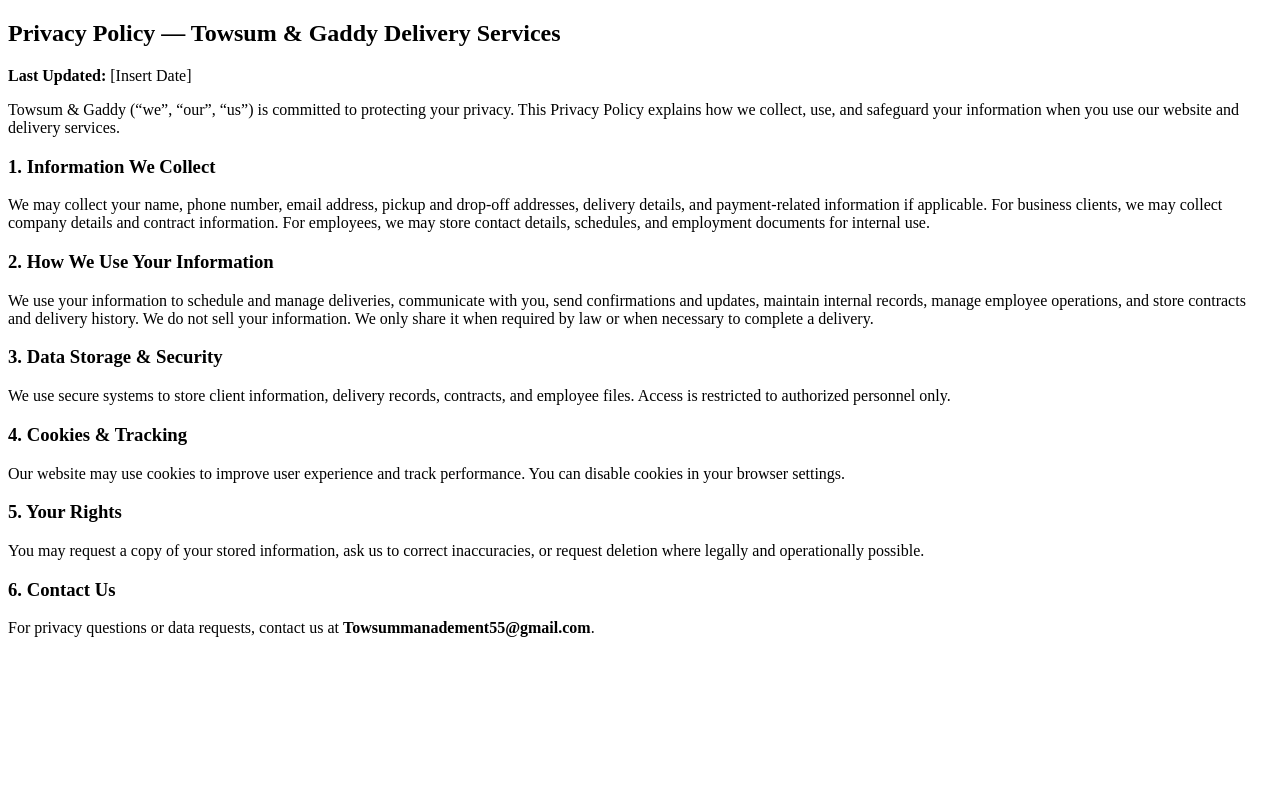
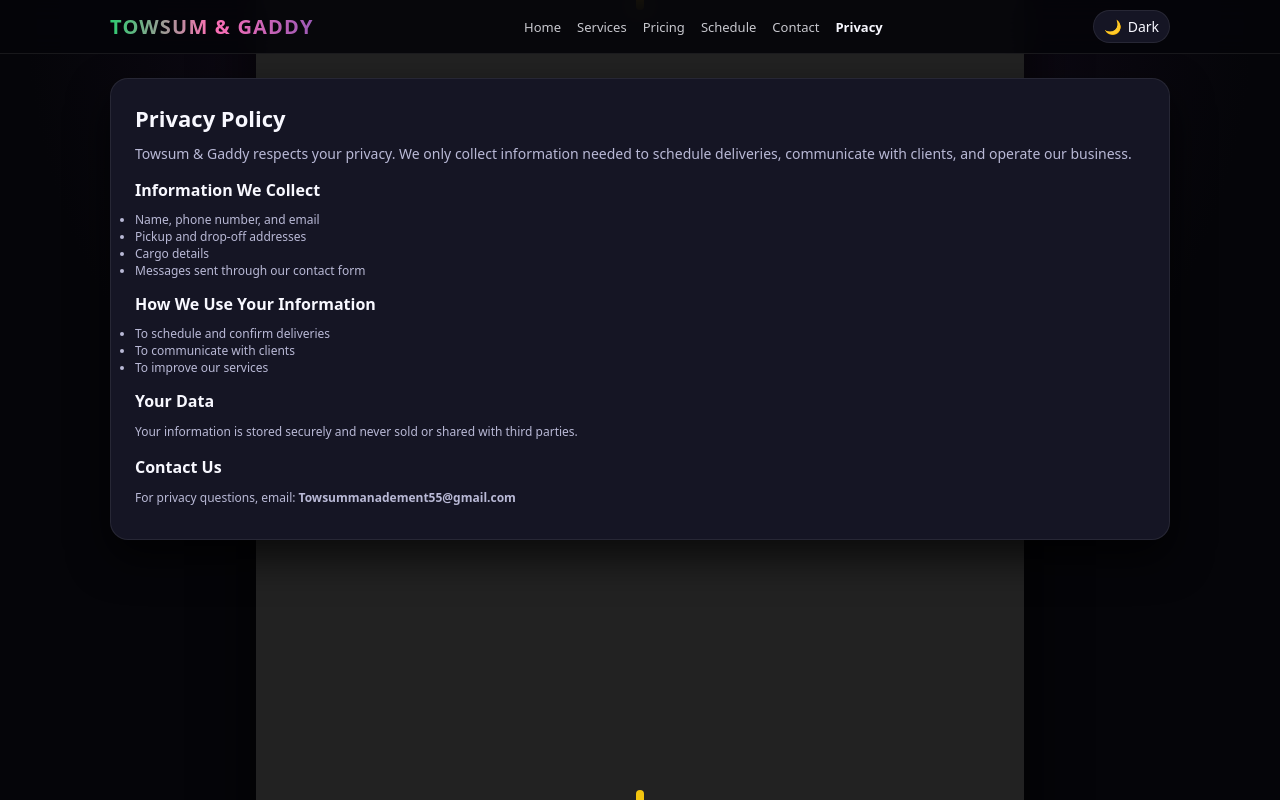
Before and after one commit to boardwalkclay1/Townsum-Gaddy, a plain HTML site: page privacy.html in a window 1280 px wide. Drawn offline with Linux system fonts and the light colour scheme.

Commit message:
Update privacy.html

```diff
--- a/privacy.html
+++ b/privacy.html
@@ -1,55 +1,94 @@
-<!-- privacy.html -->
 <!DOCTYPE html>
 <html lang="en">
 <head>
   <meta charset="UTF-8" />
   <title>Towsum & Gaddy — Privacy Policy</title>
   <meta name="viewport" content="width=device-width, initial-scale=1.0" />
-  <!-- reuse same <style> block from index.html -->
+
+  <link rel="stylesheet" href="styles/style.css">
+  <script src="scripts/app.js" defer></script>
 </head>
+
 <body data-theme="dark">
-  <!-- loading, background, admin zone, header -->
+
+  <div id="admin-click-zone" style="position:fixed;top:0;right:0;width:60px;height:60px;z-index:50;"></div>
+
+  <div id="loading-screen">
+    <div class="loading-van">
+      Towsum &amp; Gaddy<br/>Delivery Services
+      <div class="loading-van-wheels"></div>
+      <div class="loading-van-headlights"></div>
+    </div>
+    <div class="loading-text">Loading your delivery lane…</div>
+  </div>
+
+  <div class="background-road">
+    <div class="road">
+      <div class="road-line"></div>
+      <div class="road-line" style="animation-delay:.25s"></div>
+      <div class="road-line" style="animation-delay:.5s"></div>
+      <div class="road-line" style="animation-delay:.75s"></div>
+    </div>
+  </div>
+
+  <header>
+    <div class="nav">
+      <div class="logo">Towsum &amp; Gaddy</div>
+
+      <nav class="nav-links">
+        <a href="index.html">Home</a>
+        <a href="services.html">Services</a>
+        <a href="pricing.html">Pricing</a>
+        <a href="schedule.html">Schedule</a>
+        <a href="contact.html">Contact</a>
+        <a href="privacy.html" style="opacity:1;font-weight:700;">Privacy</a>
+      </nav>
+
+      <div class="nav-right">
+        <button class="theme-toggle" id="theme-toggle">
+          <span id="theme-icon">🌙</span>
+          <span id="theme-label">Dark</span>
+        </button>
+      </div>
+    </div>
+  </header>
+
   <main>
+
     <section id="privacy">
-      <h2>Privacy Policy — Towsum &amp; Gaddy Delivery Services</h2>
-      <p class="small-text"><strong>Last Updated:</strong> [Insert Date]</p>
+      <h2>Privacy Policy</h2>
       <p>
-        Towsum &amp; Gaddy (“we”, “our”, “us”) is committed to protecting your privacy. This Privacy Policy explains how
-        we collect, use, and safeguard your information when you use our website and delivery services.
+        Towsum & Gaddy respects your privacy. We only collect information needed to schedule deliveries,
+        communicate with clients, and operate our business.
       </p>
-      <h3>1. Information We Collect</h3>
-      <p>
-        We may collect your name, phone number, email address, pickup and drop‑off addresses, delivery details, and
-        payment‑related information if applicable. For business clients, we may collect company details and contract
-        information. For employees, we may store contact details, schedules, and employment documents for internal use.
+
+      <h3>Information We Collect</h3>
+      <ul class="small-text">
+        <li>Name, phone number, and email</li>
+        <li>Pickup and drop‑off addresses</li>
+        <li>Cargo details</li>
+        <li>Messages sent through our contact form</li>
+      </ul>
+
+      <h3>How We Use Your Information</h3>
+      <ul class="small-text">
+        <li>To schedule and confirm deliveries</li>
+        <li>To communicate with clients</li>
+        <li>To improve our services</li>
+      </ul>
+
+      <h3>Your Data</h3>
+      <p class="small-text">
+        Your information is stored securely and never sold or shared with third parties.
       </p>
-      <h3>2. How We Use Your Information</h3>
-      <p>
-        We use your information to schedule and manage deliveries, communicate with you, send confirmations and updates,
-        maintain internal records, manage employee operations, and store contracts and delivery history. We do not sell
-        your information. We only share it when required by law or when necessary to complete a delivery.
-      </p>
-      <h3>3. Data Storage &amp; Security</h3>
-      <p>
-        We use secure systems to store client information, delivery records, contracts, and employee files. Access is
-        restricted to authorized personnel only.
-      </p>
-      <h3>4. Cookies &amp; Tracking</h3>
-      <p>
-        Our website may use cookies to improve user experience and track performance. You can disable cookies in your
-        browser settings.
-      </p>
-      <h3>5. Your Rights</h3>
-      <p>
-        You may request a copy of your stored information, ask us to correct inaccuracies, or request deletion where
-        legally and operationally possible.
-      </p>
-      <h3>6. Contact Us</h3>
-      <p>
-        For privacy questions or data requests, contact us at <strong>Towsummanadement55@gmail.com</strong>.
+
+      <h3>Contact Us</h3>
+      <p class="small-text">
+        For privacy questions, email: <strong>Towsummanadement55@gmail.com</strong>
       </p>
     </section>
+
   </main>
-  <!-- reuse same <script> as index -->
+
 </body>
 </html>
```
